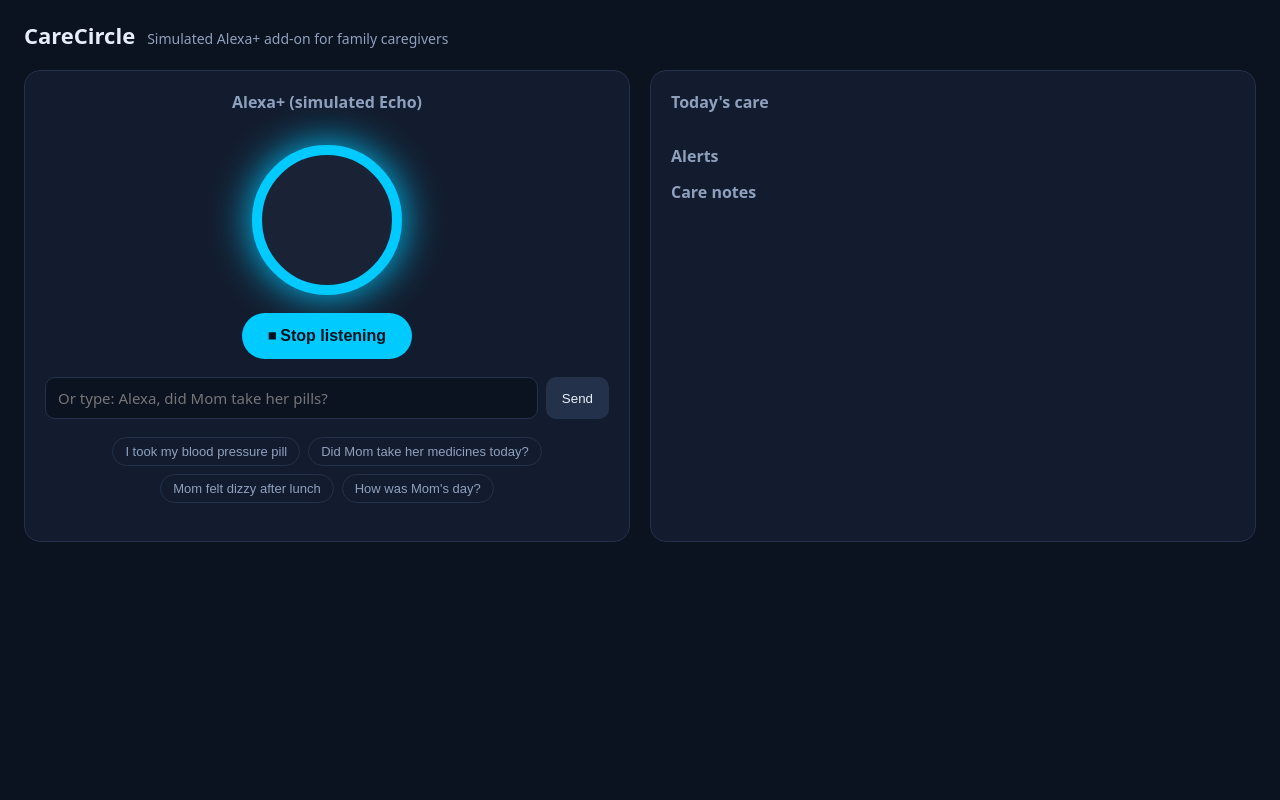
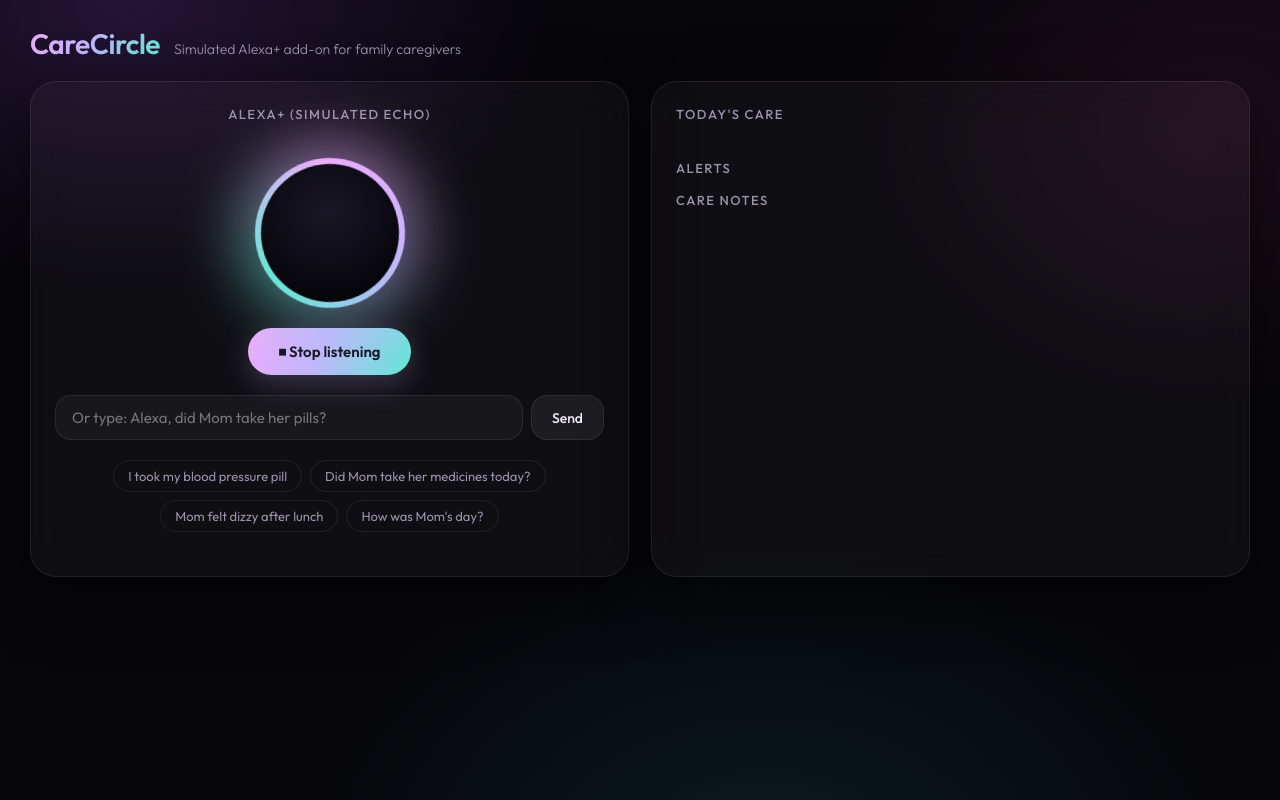
Before and after one commit to Pratheeksh-7S/Carecircle, a website: page public/index.html in a window 1280 px wide. Both pictures are taken after a click on the button "🎤 Start talking". Drawn offline with Linux system fonts and the light colour scheme; no server answers.

Commit message:
Aurora design: dark glass look with soft gradients

```diff
--- a/public/style.css
+++ b/public/style.css
@@ -1,47 +1,102 @@
+@import url("https://fonts.googleapis.com/css2?family=Outfit:wght@300;400;500;600&display=swap");
+
 :root {
-  --bg: #0b1220; --panel: #131c2e; --line: #24314a; --text: #e8eef9; --muted: #8fa0bd;
-  --alexa: #00caff; --ok: #3ddc97; --warn: #ffb547; --bad: #ff5d6c;
+  --bg: #07060b; --panel: rgba(255, 255, 255, 0.035); --line: rgba(255, 255, 255, 0.08); --text: #f2eefb; --muted: #9a93ad;
+  --alexa: #c4b5fd; --pink: #f0abfc; --teal: #5eead4; --ok: #86efac; --warn: #fcd34d; --bad: #fb7185;
+  --accent: linear-gradient(120deg, #f0abfc, #c4b5fd 45%, #5eead4);
 }
 * { box-sizing: border-box; }
-body { margin: 0; font-family: system-ui, "Segoe UI", sans-serif; background: var(--bg); color: var(--text); }
-header { padding: 20px 24px; display: flex; align-items: baseline; gap: 12px; }
-header h1 { margin: 0; font-size: 22px; }
+body {
+  margin: 0; min-height: 100vh; font-family: "Outfit", system-ui, "Segoe UI", sans-serif; font-weight: 300; color: var(--text);
+  background:
+    radial-gradient(600px 400px at 10% 0%, rgba(168, 85, 247, 0.18), transparent 70%),
+    radial-gradient(500px 400px at 95% 15%, rgba(236, 72, 153, 0.10), transparent 70%),
+    radial-gradient(700px 500px at 60% 110%, rgba(45, 212, 191, 0.10), transparent 70%),
+    var(--bg);
+  background-attachment: fixed;
+}
+header { padding: 26px 30px 20px; display: flex; align-items: baseline; gap: 14px; flex-wrap: wrap; }
+header h1 {
+  margin: 0; font-size: 28px; font-weight: 600; letter-spacing: -0.5px;
+  background: var(--accent); -webkit-background-clip: text; background-clip: text; color: transparent;
+}
 header span { color: var(--muted); font-size: 14px; }
-main { display: grid; grid-template-columns: 1fr 1fr; gap: 20px; padding: 0 24px 24px; }
-@media (max-width: 800px) { main { grid-template-columns: 1fr; } }
-.panel { background: var(--panel); border: 1px solid var(--line); border-radius: 16px; padding: 20px; }
-.panel h2 { margin: 0 0 14px; font-size: 16px; color: var(--muted); font-weight: 600; }
+main { display: grid; grid-template-columns: 1fr 1fr; gap: 22px; padding: 0 30px 30px; }
+@media (max-width: 800px) { main { grid-template-columns: 1fr; padding: 0 16px 16px; } header { padding: 20px 16px; } }
+.panel {
+  background: var(--panel); border: 1px solid var(--line); border-radius: 26px; padding: 24px;
+  backdrop-filter: blur(20px); -webkit-backdrop-filter: blur(20px);
+  box-shadow: 0 20px 60px rgba(0, 0, 0, 0.5);
+}
+.panel h2 { margin: 0 0 16px; font-size: 13px; font-weight: 500; color: var(--muted); letter-spacing: 1.5px; text-transform: uppercase; }
 
-/* Echo device */
-.echo { display: flex; flex-direction: column; align-items: center; gap: 18px; }
-.ring { width: 150px; height: 150px; border-radius: 50%; background: #1a2336; border: 10px solid #2a3550;
-        transition: border-color .3s, box-shadow .3s; }
-.ring.listening { border-color: var(--alexa); box-shadow: 0 0 40px var(--alexa); }
-.ring.thinking { border-color: var(--alexa); animation: spin 1s linear infinite; border-top-color: transparent; }
-.ring.speaking { border-color: var(--alexa); box-shadow: 0 0 25px var(--alexa); animation: pulse 1s ease-in-out infinite; }
+/* Echo device: a soft aurora orb */
+.echo { display: flex; flex-direction: column; align-items: center; gap: 20px; }
+.ring {
+  position: relative; width: 150px; height: 150px; border-radius: 50%;
+  background: conic-gradient(from 0deg, #f0abfc, #c4b5fd, #5eead4, #f0abfc);
+  filter: blur(0.5px); opacity: .55; transition: opacity .4s, transform .4s;
+  animation: spin 14s linear infinite;
+}
+.ring::before {
+  content: ""; position: absolute; inset: -18px; border-radius: 50%;
+  background: inherit; filter: blur(28px); opacity: .5; z-index: -1;
+}
+.ring::after {
+  content: ""; position: absolute; inset: 6px; border-radius: 50%;
+  background: radial-gradient(circle at 50% 35%, #1a1726, #07060b 75%);
+}
+.ring.listening { opacity: 1; animation-duration: 4s; }
+.ring.thinking { opacity: .9; animation-duration: 1s; }
+.ring.speaking { opacity: 1; animation: spin 3s linear infinite, pulse 1.2s ease-in-out infinite; }
 @keyframes spin { to { transform: rotate(360deg); } }
-@keyframes pulse { 50% { box-shadow: 0 0 5px var(--alexa); } }
-.mic { background: var(--alexa); color: #00131c; border: 0; border-radius: 999px; padding: 14px 26px;
-       font-size: 16px; font-weight: 700; cursor: pointer; }
+@keyframes pulse { 50% { scale: 1.06; } }
+
+.mic {
+  background: var(--accent); color: #120f1a; border: 0; border-radius: 999px; padding: 14px 30px;
+  font-family: inherit; font-size: 15px; font-weight: 600; cursor: pointer;
+  box-shadow: 0 8px 30px rgba(196, 181, 253, 0.25); transition: transform .2s, box-shadow .2s;
+}
+.mic:hover { transform: translateY(-2px); box-shadow: 0 12px 40px rgba(240, 171, 252, 0.35); }
 form { display: flex; gap: 8px; width: 100%; }
-textarea { flex: 1; resize: none; font-family: inherit; background: var(--bg); border: 1px solid var(--line); color: var(--text); border-radius: 10px; padding: 10px 12px; font-size: 15px; }
-form button { background: var(--line); color: var(--text); border: 0; border-radius: 10px; padding: 0 16px; cursor: pointer; }
+textarea {
+  flex: 1; resize: none; font-family: inherit; font-weight: 400; background: rgba(255, 255, 255, 0.04); border: 1px solid var(--line);
+  color: var(--text); border-radius: 16px; padding: 12px 16px; font-size: 15px; outline: none; transition: border-color .2s;
+}
+textarea:focus { border-color: rgba(196, 181, 253, 0.5); }
+form button {
+  background: rgba(255, 255, 255, 0.06); color: var(--text); border: 1px solid var(--line); border-radius: 16px; padding: 0 20px;
+  font-family: inherit; font-size: 14px; font-weight: 500; cursor: pointer; transition: background .2s;
+}
+form button:hover { background: rgba(255, 255, 255, 0.12); }
 .examples { display: flex; flex-wrap: wrap; gap: 8px; justify-content: center; }
-.examples button { background: transparent; color: var(--muted); border: 1px solid var(--line); border-radius: 999px;
-                   padding: 6px 12px; font-size: 13px; cursor: pointer; }
-.log { width: 100%; display: flex; flex-direction: column; gap: 10px; max-height: 520px; overflow-y: auto; }
-.you, .alexa { padding: 10px 14px; border-radius: 12px; max-width: 90%; line-height: 1.4; }
-.you { background: var(--line); align-self: flex-end; }
-.alexa { background: #0d2a3a; border: 1px solid #12465e; align-self: flex-start; white-space: pre-wrap; }
+.examples button {
+  background: transparent; color: var(--muted); border: 1px solid var(--line); border-radius: 999px;
+  padding: 7px 14px; font-family: inherit; font-size: 13px; cursor: pointer; transition: all .2s;
+}
+.examples button:hover { color: var(--text); border-color: rgba(240, 171, 252, 0.4); }
+
+/* Chat */
+.log { width: 100%; display: flex; flex-direction: column; gap: 12px; max-height: 520px; overflow-y: auto; padding-right: 4px; }
+.you, .alexa { padding: 12px 18px; border-radius: 20px; max-width: 90%; line-height: 1.55; font-weight: 400; animation: rise .35s ease-out; }
+.you { background: rgba(196, 181, 253, 0.14); align-self: flex-end; border-bottom-right-radius: 6px; }
+.alexa { background: rgba(255, 255, 255, 0.04); border: 1px solid var(--line); align-self: flex-start; white-space: pre-wrap; border-bottom-left-radius: 6px; }
+@keyframes rise { from { opacity: 0; transform: translateY(8px); } }
 /* MCP App screen */
-.screen { width: 100%; height: 300px; border: 2px solid var(--alexa); border-radius: 14px; background: #0f1724; flex-shrink: 0; }
-.tool { font-family: ui-monospace, Consolas, monospace; font-size: 12px; color: var(--alexa); margin-top: 6px; }
+.screen { width: 100%; height: 300px; border: 1px solid var(--line); border-radius: 20px; background: #0d0b14; flex-shrink: 0; }
+.tool { font-family: ui-monospace, Consolas, monospace; font-size: 12px; color: var(--teal); margin-top: 8px; opacity: .8; }
+.log::-webkit-scrollbar { width: 6px; }
+.log::-webkit-scrollbar-thumb { background: var(--line); border-radius: 3px; }
 
 /* Dashboard */
-.meds { list-style: none; padding: 0; margin: 0 0 18px; display: flex; flex-direction: column; gap: 8px; }
-.meds li { display: flex; justify-content: space-between; padding: 12px 14px; border-radius: 10px; background: var(--bg); }
-.badge { font-weight: 700; font-size: 13px; }
-.badge.ok { color: var(--ok); } .badge.wait { color: var(--warn); }
-.item { padding: 10px 14px; border-radius: 10px; background: var(--bg); margin-bottom: 8px; font-size: 14px; }
-.item.alert { border-left: 4px solid var(--bad); }
+.meds { list-style: none; padding: 0; margin: 0 0 22px; display: flex; flex-direction: column; gap: 10px; }
+.meds li {
+  display: flex; justify-content: space-between; align-items: center; padding: 14px 18px; border-radius: 18px;
+  background: rgba(255, 255, 255, 0.03); border: 1px solid var(--line); font-weight: 400;
+}
+.badge { font-weight: 500; font-size: 12px; padding: 5px 12px; border-radius: 999px; }
+.badge.ok { color: var(--ok); background: rgba(134, 239, 172, 0.1); }
+.badge.wait { color: var(--warn); background: rgba(252, 211, 77, 0.08); }
+.item { padding: 12px 18px; border-radius: 16px; background: rgba(255, 255, 255, 0.03); border: 1px solid var(--line); margin-bottom: 8px; font-size: 14px; font-weight: 400; }
+.item.alert { border-color: rgba(251, 113, 133, 0.35); background: rgba(251, 113, 133, 0.06); }
 .empty { color: var(--muted); font-size: 14px; margin-bottom: 14px; }
```
